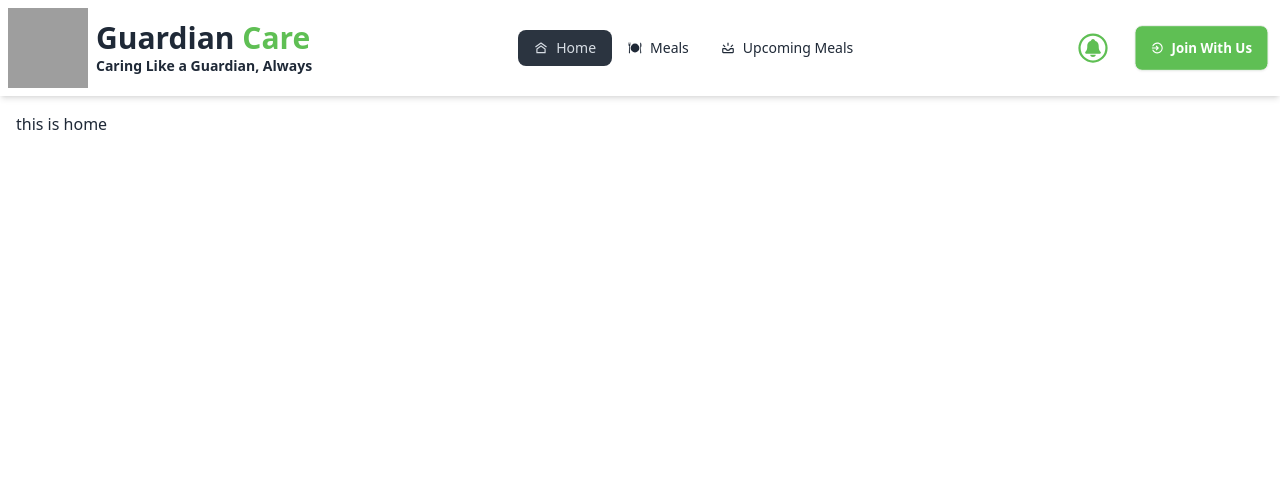
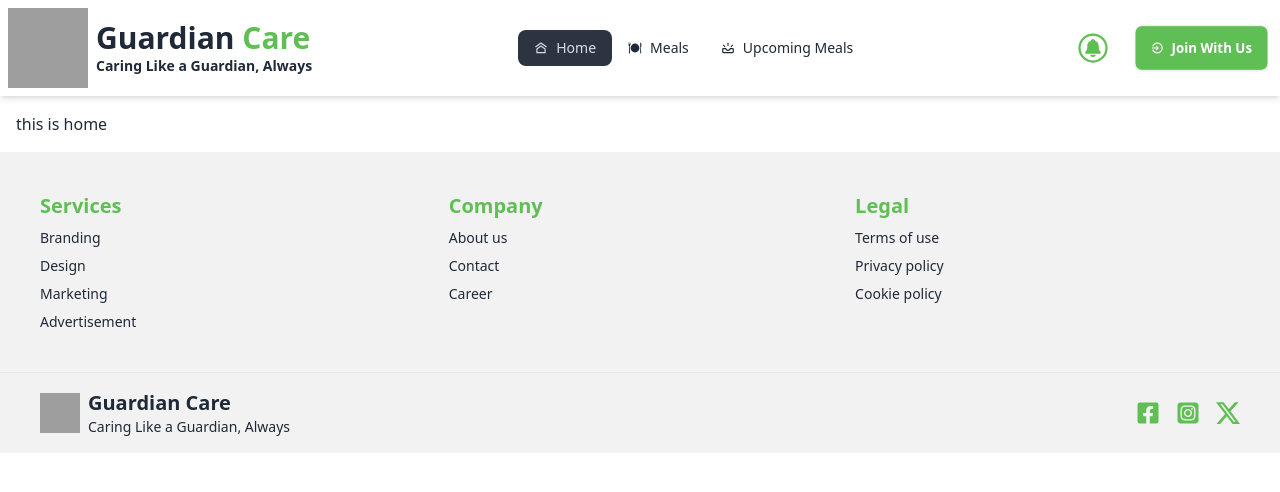
Before and after one commit to jahidul2004/guardian-care, a React (Vite) app: page / in a window 1280 px wide. Shown: the top 492 px of the page. Built offline with nearby package versions, Linux system fonts and the light colour scheme; grey boxes are pictures that could not be loaded.

Commit message:
Footer added.

```diff
--- a/src/layouts/MainLayout.jsx
+++ b/src/layouts/MainLayout.jsx
@@ -1,5 +1,6 @@
 import { Outlet } from "react-router-dom";
 import NavBar from "../shared/Navbar/NavBar";
+import Footer from "../shared/Footer/Footer";
 
 const MainLayout = () => {
     return (
@@ -15,6 +16,7 @@ const MainLayout = () => {
             {/* Outlet end */}
 
             {/* Footer */}
+            <Footer></Footer>
             {/* Footer end */}
         </div>
     );
--- /dev/null
+++ b/src/shared/Footer/Footer.jsx
@@ -0,0 +1,67 @@
+import { Link } from "react-router-dom";
+import logo from "../../assets/logo/logo.png";
+import { FaFacebookSquare } from "react-icons/fa";
+import { FaSquareInstagram } from "react-icons/fa6";
+import { BsTwitterX } from "react-icons/bs";
+
+const Footer = () => {
+    return (
+        <div>
+            <footer className="footer bg-base-200 text-base-content p-10">
+                <nav>
+                    <h6 className=" text-xl font-bold text-[#5fbf54]">
+                        Services
+                    </h6>
+                    <a className="link link-hover">Branding</a>
+                    <a className="link link-hover">Design</a>
+                    <a className="link link-hover">Marketing</a>
+                    <a className="link link-hover">Advertisement</a>
+                </nav>
+                <nav>
+                    <h6 className=" text-xl font-bold text-[#5fbf54]">
+                        Company
+                    </h6>
+                    <a className="link link-hover">About us</a>
+                    <a className="link link-hover">Contact</a>
+                    <a className="link link-hover">Career</a>
+                </nav>
+                <nav>
+                    <h6 className=" text-xl font-bold text-[#5fbf54]">Legal</h6>
+                    <a className="link link-hover">Terms of use</a>
+                    <a className="link link-hover">Privacy policy</a>
+                    <a className="link link-hover">Cookie policy</a>
+                </nav>
+            </footer>
+            <footer className="footer bg-base-200 text-base-content border-base-300 border-t px-10 py-4">
+                <aside className="grid-flow-col items-center">
+                    <img className="w-[40px] h-[40px]" src={logo} alt="" />
+                    <p>
+                        <span
+                            className="text-xl font-bold
+                        "
+                        >
+                            Guardian Care
+                        </span>
+                        <br />
+                        Caring Like a Guardian, Always
+                    </p>
+                </aside>
+                <nav className="md:place-self-center md:justify-self-end">
+                    <div className="grid grid-flow-col gap-4 text-2xl text-[#5fbf54]">
+                        <Link>
+                            <FaFacebookSquare />
+                        </Link>
+                        <Link>
+                            <FaSquareInstagram />
+                        </Link>
+                        <Link>
+                            <BsTwitterX />
+                        </Link>
+                    </div>
+                </nav>
+            </footer>
+        </div>
+    );
+};
+
+export default Footer;
```
